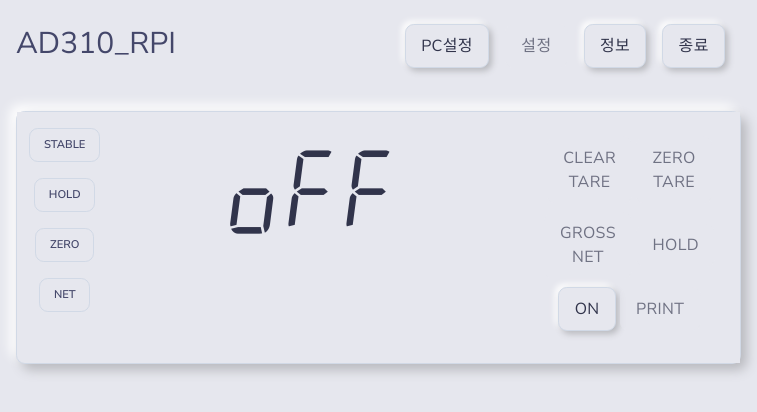
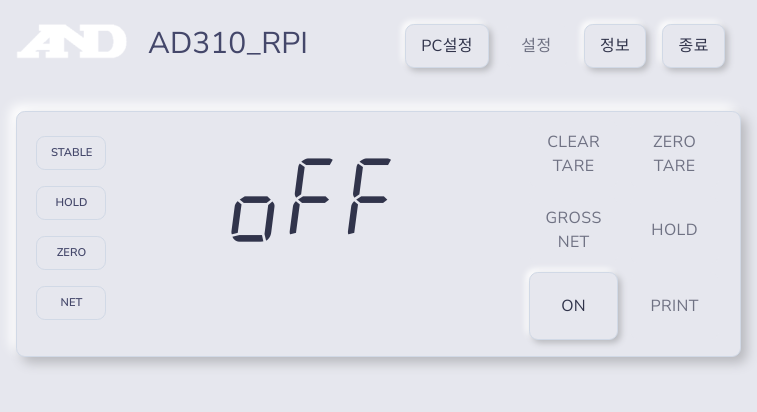
Before and after one commit to mjlee-andk/AD310_RPI_electron, an Electron app: page index.html in a window 757 px wide. Drawn offline with Linux system fonts and the light colour scheme; no server answers.

Commit message:
edit btn/label size, add and logo img

```diff
--- a/index.html
+++ b/index.html
@@ -24,13 +24,23 @@
         text-align: right;
         font-size: 105px;
       }
+
+      .btn-custom-size{
+        width:89px;
+        height:68px;
+      }
+      .lbl-custom-size{
+        width: 70px;
+        text-align: center;
+      }
     </style>
   </head>
   <body>
     <div>
       <div class="p-3">
         <div class="position-relative mt-2 mb-2">
-          <span class="display-2">AD310_RPI</span>
+          <img style="vertical-align:top" src="./img/and_logo.png">
+          <span class="display-2 ml-3">AD310_RPI</span>
           <div class="d-inline" style="float:right;">
             <button target="_blank" class="btn btn-primary mr-3" style="float:right;" id="closeMainWindow">종료</button>
             <button target="_blank" class="btn btn-primary mr-3" style="float:right;" id="openInfoWindow">정보</button>
@@ -42,20 +52,20 @@
         <div class="row mt-5">
             <div class="col">
                 <div class="card bg-primary shadow-soft border-light">
-                    <div class="row">
+                    <div class="row p-2">
                         <div class="col-12 col-sm-2 px-md-0 mb-4 mb-sm-0">
                             <div class="pt-3 text-center bg-primary">
                                 <div class="mb-3">
-                                    <span class="badge badge-lg text-uppercase" id="labelStable">stable</span>
+                                    <span class="badge badge-lg text-uppercase lbl-custom-size" id="labelStable">stable</span>
                                 </div>
                                 <div class="mb-3">
-                                    <span class="badge badge-lg text-uppercase" id="labelHold">hold</span>
+                                    <span class="badge badge-lg text-uppercase lbl-custom-size" id="labelHold">hold</span>
                                 </div>
                                 <div class="mb-3">
-                                    <span class="badge badge-lg text-uppercase" id="labelZero">zero</span>
+                                    <span class="badge badge-lg text-uppercase lbl-custom-size" id="labelZero">zero</span>
                                 </div>
                                 <div class="mb-3">
-                                    <span class="badge badge-lg text-uppercase" id="labelNet">net</span>
+                                    <span class="badge badge-lg text-uppercase lbl-custom-size" id="labelNet">net</span>
                                 </div>
                             </div>
                         </div>
@@ -66,20 +76,19 @@
                             </div>
                         </div>
                         <div class="col-12 col-sm-4 px-md-0">
-                            <div class="card-body text-center bg-primary">
-                                <div>
-                                  <button class="btn btn-primary mb-2" type="button" id="setClearTare" disabled>CLEAR</br>TARE</button>
-                                  <button class="btn btn-primary mb-2" type="button" id="setZeroTare" disabled>ZERO</br>TARE</button>
+                            <div class="text-center bg-primary">
+                                <div class="mb-2">
+                                  <button class="btn btn-primary btn-custom-size" type="button" id="setClearTare" disabled>CLEAR</br>TARE</button>
+                                  <button class="btn btn-primary btn-custom-size ml-2" type="button" id="setZeroTare" disabled>ZERO</br>TARE</button>
                                 </div>
-                                <div>
-                                  <button class="btn btn-primary mb-2" type="button" id="setGrossNet" disabled>GROSS</br>NET</button>
-                                  <button class="btn btn-primary mb-2" type="button" id="setHold" disabled>HOLD</button>
+                                <div class="mb-2">
+                                  <button class="btn btn-primary btn-custom-size" type="button" id="setGrossNet" disabled>GROSS</br>NET</button>
+                                  <button class="btn btn-primary btn-custom-size ml-2" type="button" id="setHold" disabled>HOLD</button>
                                 </div>
-                                <div>
-                                  <button class="btn btn-primary mb-2" type="button" id="onOff">ON</button>
-                                  <button class="btn btn-primary mb-2" type="button" id="print" disabled>PRINT</button>
+                                <div class="mb-2">
+                                  <button class="btn btn-primary btn-custom-size" type="button" id="onOff">ON</button>
+                                  <button class="btn btn-primary btn-custom-size ml-2" type="button" id="print" disabled>PRINT</button>
                                 </div>
-
                             </div>
                         </div>
                     </div>
--- a/logic/config.js
+++ b/logic/config.js
@@ -189,4 +189,4 @@
 })
 
 
-serialDiv.style.display = "flex";
+// serialDiv.style.display = "flex";
```
Also changed, not shown: main.js (+32 -36 lines), view/config.html (+1 -1 lines), img/and_logo.png (added).
